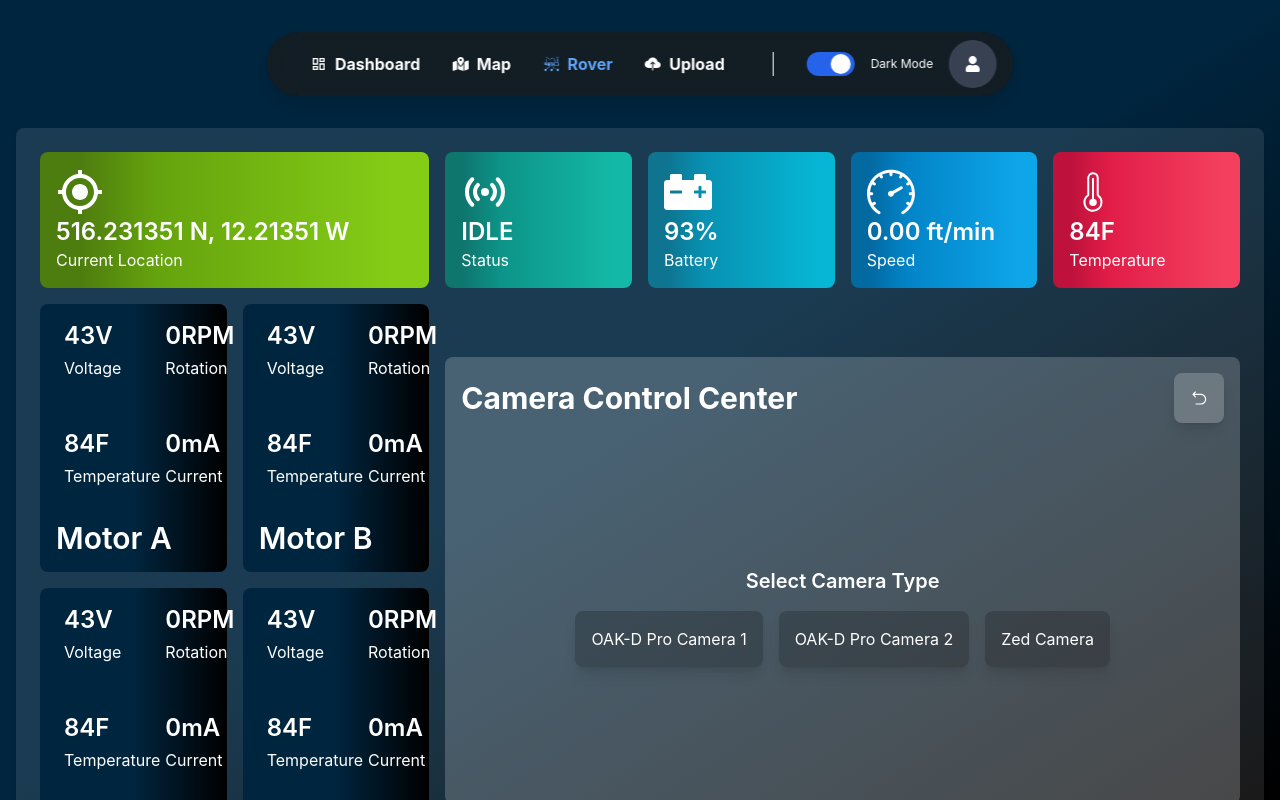
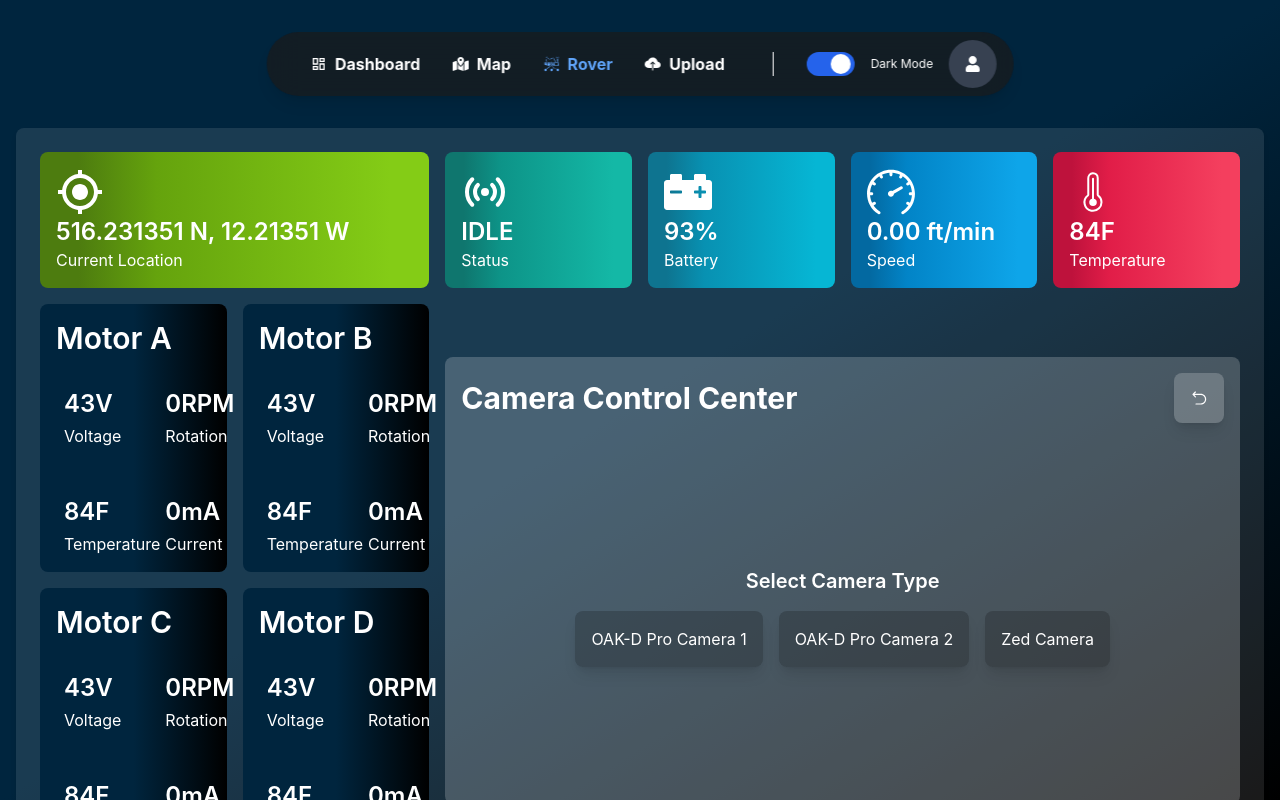
Before and after one commit to mohtasimhadi/OIM-client, a React (Create React App) app: page / in a window 1280 px wide. Both pictures are taken after a click on the button "Rover". Built offline with nearby package versions, Linux system fonts and the light colour scheme; no server answers.

Commit message:
Motor card redesigned

```diff
--- a/src/components/RoverDashboard/MotorCard.tsx
+++ b/src/components/RoverDashboard/MotorCard.tsx
@@ -16,6 +16,9 @@ const MotorCard: React.FC<MotorCardProps> = ({ motor, volt, rpm, temp, amp }) =>
     return (
         <div className='w-full flex bg-gradient-to-r from-white-15 via-white-15 to-black-10 rounded-lg hover:scale-105'>
             <div>
+                <div className="flex items-center p-4 w-full font-semibold text-3xl">
+                    <p className=''>Motor {motor}</p>
+                </div>
                 <div className='grid grid-cols-2 gap-4'>
                     <div className='p-4 items-center'>
                         <p className='font-semibold text-2xl ml-2'>{volt}V</p>
@@ -34,9 +37,6 @@ const MotorCard: React.FC<MotorCardProps> = ({ motor, volt, rpm, temp, amp }) =>
                         <div className='flex items-center gap-2 pt-1'><TbWavesElectricity size={24} />Current</div>
                     </div>
                 </div>
-                <div className="flex items-center p-4 w-full font-semibold text-3xl">
-                    <p className=''>Motor {motor}</p>
-                </div>
             </div>
         </div>
     );
```
